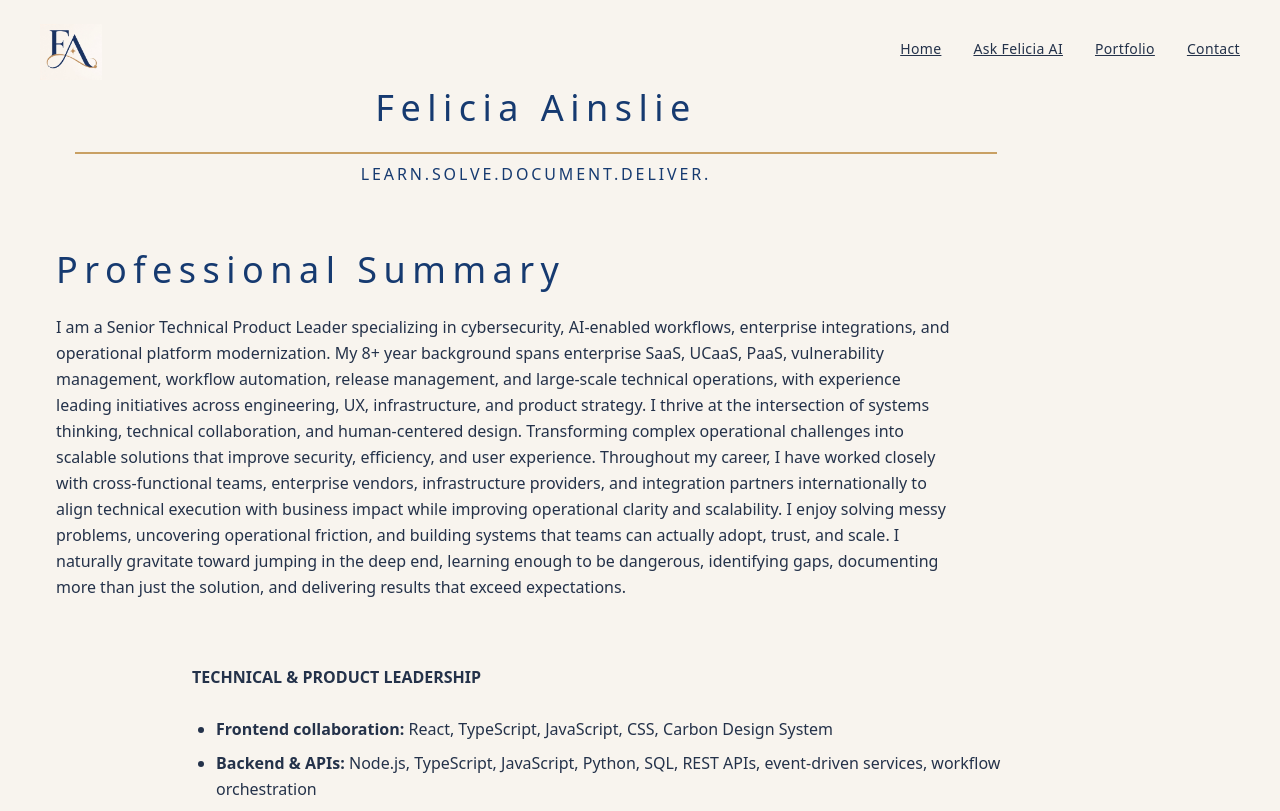
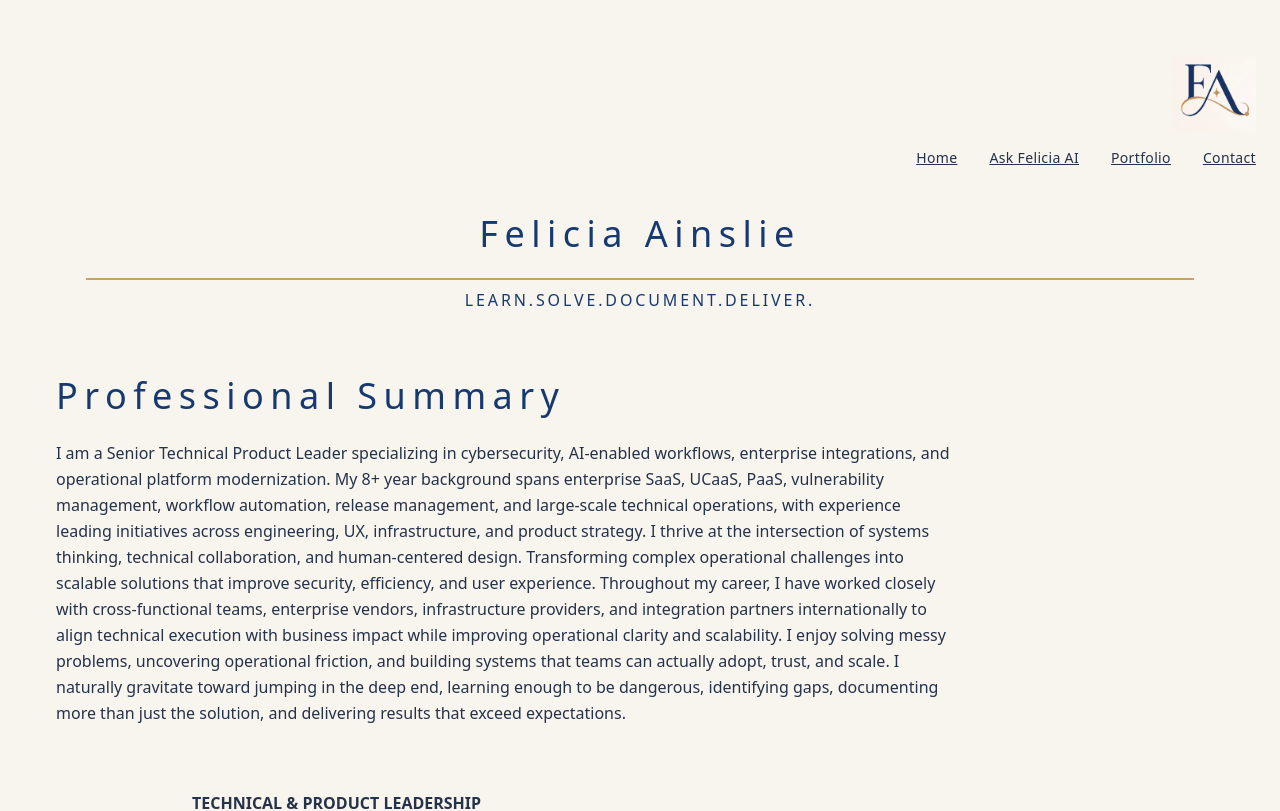
Before and after one commit to Felicia-Ainslie/Felicia-site, a Next.js app: page /home in a window 1280 px wide. Shown: the top 811 px of the page. Built offline with nearby package versions, Linux system fonts and the light colour scheme; a web font is replaced by a local one.

Commit message:
Barrel export + layout tweaks
New layout barrel export introduced @/components/index.ts and minor layout tweaks. Logo moved to TL

```diff
--- a/app/ask/page.tsx
+++ b/app/ask/page.tsx
@@ -1,8 +1,8 @@
 // This is the page for the Ask Felicia AI project. It will be a conversational AI that is trained to mimic my personality and knowledge seeking skills.
+//Layout is imported via "Barrel Export": components > index.ts
 
-import PageShell from "@/components/layout/PageShell";
-import SectionHeading from "@/components/ui/SectionHeading";
-import TextLink from "@/components/ui/TextLink";
+import {PageShell, SectionHeading, TextLink} from "@/components";
+
 
 export default function Ask() {
     return (
--- a/app/contact/page.tsx
+++ b/app/contact/page.tsx
@@ -1,9 +1,9 @@
 //This page will be the contact page for the website. It will have links to my social media profiles and a contact form for people to reach out to me.
+//Layout is imported via "Barrel Export": components > index.ts
 
-import PageShell from "@/components/layout/PageShell";
-import SectionHeading from "@/components/ui/SectionHeading";
+
+import {PageShell, SectionHeading, ButtonLink} from "@/components";
 import { siteData } from "@/data/site";
-import ButtonLink from "@/components/ui/ButtonLink";
 
 export default function Contact() {
   return (
--- a/app/home/page.tsx
+++ b/app/home/page.tsx
@@ -1,4 +1,5 @@
 //This is the home page of my portfolio site, which serves as an introduction to my background, skills, and experience. It includes a brief bio, a summary of my technical and product leadership skills, and links to my portfolio and contact pages. The design is clean and professional, with a focus on readability and clear communication of my value proposition as a product leader in the tech industry.
+//Layout is imported via "Barrel Export": components > index.ts
 
 // colors;
 // #F8F4EE - light cream background / overall background color
@@ -6,8 +7,7 @@
 // #163a70 - deep blue accent / heading & primary button
 // #C9A063 - warm gold accent / button
 
-import PageShell from "@/components/layout/PageShell";
-import SectionHeading from "@/components/ui/SectionHeading";
+import {PageShell, SectionHeading }from "@/components";
 
 export default function Home() {
   return (
--- /dev/null
+++ b/components/index.ts
@@ -0,0 +1,9 @@
+//Barrel export to support scalable component organization.
+
+export { default as Nav } from "./layout/Nav";
+export { default as PageShell } from "./layout/PageShell";
+export { default as Hero } from "./sections/Hero";
+export { default as TextLink } from "./ui/TextLink";
+export { default as ButtonLink } from "./ui/ButtonLink";
+export { default as Card } from "./ui/Card";
+export { default as SectionHeading } from "./ui/SectionHeading";
--- a/components/layout/Nav.tsx
+++ b/components/layout/Nav.tsx
@@ -1,24 +1,19 @@
 //Reusable navigation component for the website, includes logo and links to home and portfolio pages. Styled with Tailwind CSS for a clean and modern look.
 
-import Image from "next/image";
 import TextLink from "../ui/TextLink";
 
 export default function Nav() {
   return (
-      <nav className="absolute top-0 left-0 w-full px-10 py-6 flex items-center justify-between">
+      <header className="flex items-center mt-4">
 
-        <div className="flex items-center">
-          <Image src="/images/fa-logo.jpg" alt="Felicia Ainslie 'FA-Logo'" width={62} height={62} priority className="object-contain"/>
-        </div>
-
-        <div className="flex gap-8 text-sm font-medium tracking-wide">
+          <nav className="ml-auto flex gap-8 text-sm font-medium tracking-wide">
 
             <TextLink href="/home">Home</TextLink>
             <TextLink href="/ask">Ask Felicia AI</TextLink>
             <TextLink href="/portfolio">Portfolio</TextLink>
             <TextLink href="/contact">Contact</TextLink>
 
-        </div>
           </nav>
+        </header>
       );
 }
--- a/components/layout/PageShell.tsx
+++ b/components/layout/PageShell.tsx
@@ -1,7 +1,8 @@
-//Reusable component for page layout, includes navigation and styling
+//Reusable component for page layout, includes navigation and styling.
+//Layout is imported via "Barrel Export": components > index.ts
 
-import Nav from "@/components/layout/Nav";
-import Hero from "../sections/Hero";
+import Image from "next/image";
+import {Nav, Hero} from "@/components";
 
 type PageShellProps = {
   children: React.ReactNode;
@@ -12,6 +13,9 @@ export default function PageShell({ children, centered = true }: PageShellProps)
     return (
         <main className={`min-h-screen relative bg-[#F8F4EE] text-[#24324A] px-6 ${centered ? "flex items-center justify-center" : ""}`}>
 
+        <div className="flex items-center">
+          <Image src="/images/fa-logo.jpg" alt="Felicia Ainslie 'FA-Logo'" width={84} height={84} priority className="object-contain pt-10 mt-4 ml-auto"/>
+        </div>
         <Nav />
               <Hero />
 
--- a/components/sections/Hero.tsx
+++ b/components/sections/Hero.tsx
@@ -4,7 +4,8 @@ import SectionHeading from "@/components/ui/SectionHeading";
 
 export default function Hero() {
   return (
-    <section id="home" className="max-w-5xl text-center pt-16">
+
+    <section id="home" className="text-center pt-4">
 
     <SectionHeading>Felicia Ainslie</SectionHeading>
 
--- a/components/ui/TextLink.tsx
+++ b/components/ui/TextLink.tsx
@@ -1,3 +1,8 @@
+// Reusable TextLink component for internal and external web links.
+//colors:
+//primary-text: #24324A navy
+//hover-text: #C9A063 gold
+//hover-border: #24324A navy
 
 
 import Link from "next/link";
```
Also changed, not shown: app/portfolio/page.tsx (+2 -5 lines). Lines whose indentation alone changed are shown as unchanged.
